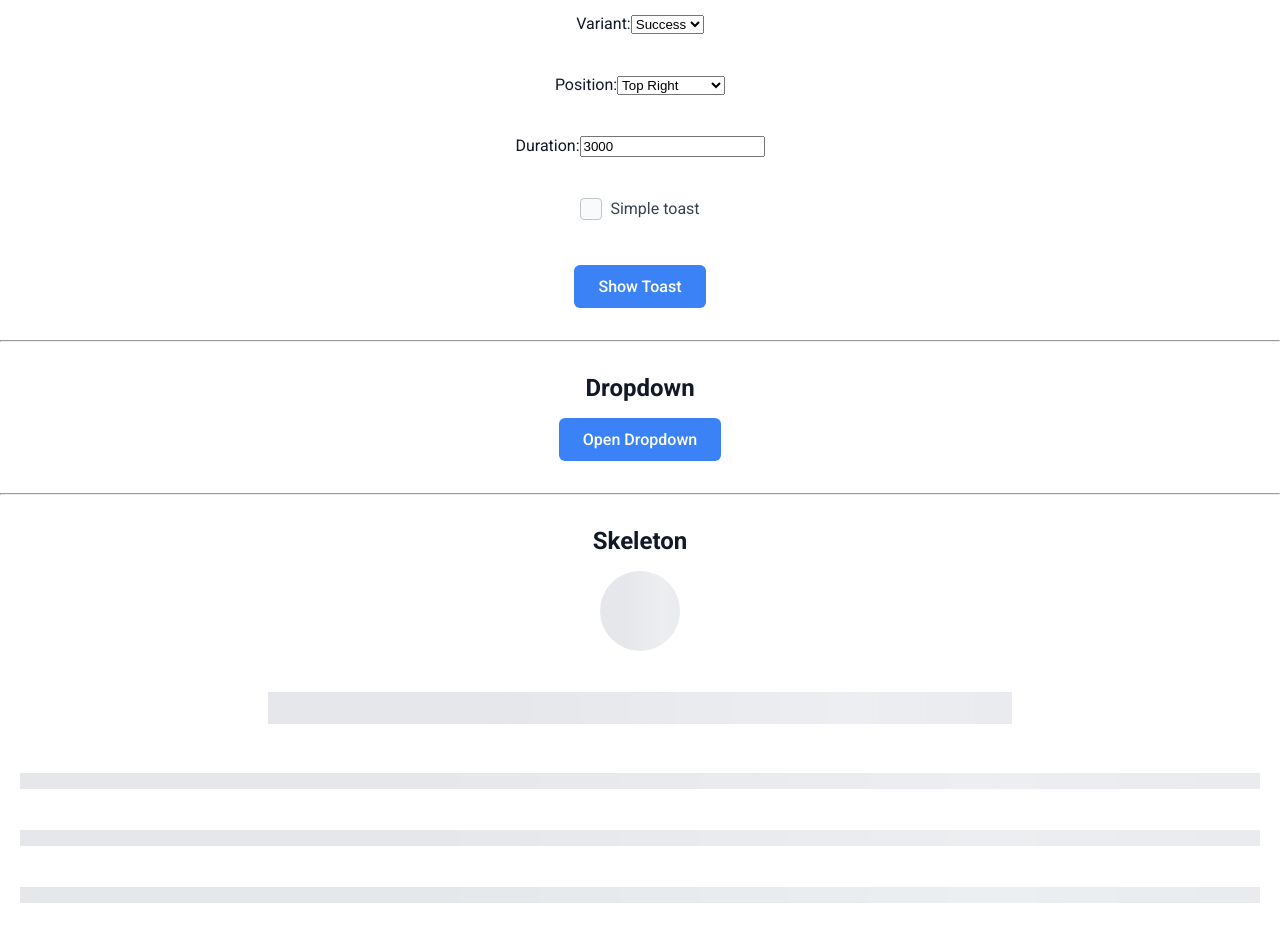
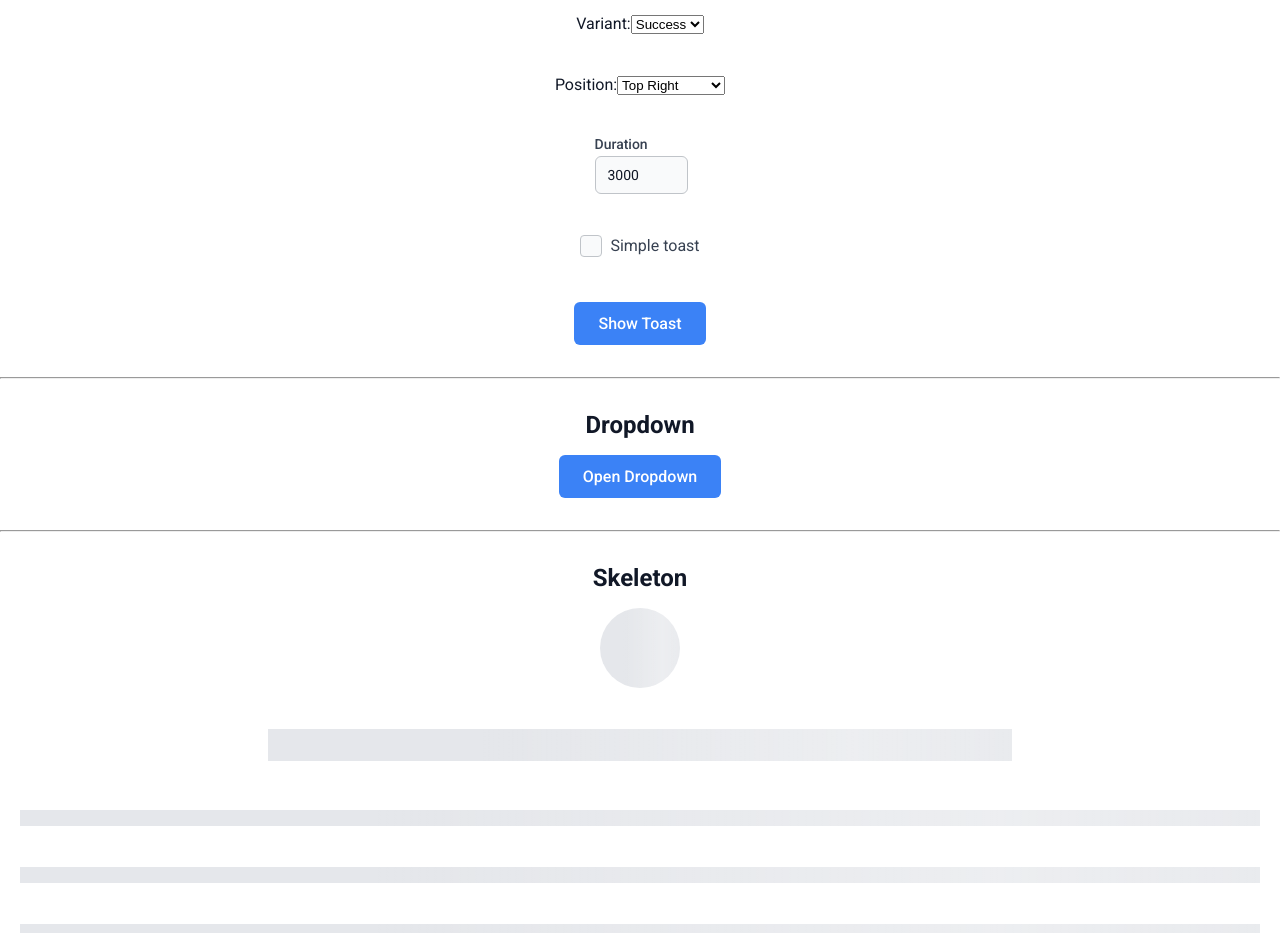
Before and after one commit to edgarimai/vue-smart-ui, a Vue app: page / in a window 1280 px wide. Shown: the part 1240-2173 px from the top of the page. Built offline with nearby package versions, Linux system fonts and the light colour scheme.

Commit message:
feat(BaseInput): add min and max props with validation logic

```diff
--- a/src/App.vue
+++ b/src/App.vue
@@ -496,8 +496,17 @@ onMounted(() => {
           </select>
         </div>
         <div class="select-group">
-          <label>Duration:</label>
-          <input type="number" v-model="pageState.toast.duration" />
+          <BaseInput
+            v-model="pageState.toast.duration"
+            label="Duration"
+            type="number"
+            :min="100"
+            :max="10000"
+            :rules="[
+              { minValue: 100, message: 'Minimum value is 100' },
+              { maxValue: 10000, message: 'Maximum value is 10000' },
+            ]"
+          />
         </div>
         <div class="select-group">
           <BaseCheckbox v-model="pageState.toast.simple" label="Simple toast" />
--- a/src/components/BaseInput.vue
+++ b/src/components/BaseInput.vue
@@ -78,6 +78,14 @@ const props = defineProps({
     type: String,
     default: '',
   },
+  min: {
+    type: [Number, String],
+    default: null,
+  },
+  max: {
+    type: [Number, String],
+    default: null,
+  },
   mask: {
     type: [String, Object],
     default: null,
@@ -123,6 +131,14 @@ const validators = {
     valid: !value || new RegExp(pattern).test(value),
     message: 'Invalid format',
   }),
+  minValue: (value, min) => ({
+    valid: !value || Number(value) >= min,
+    message: `Value must be at least ${min}`,
+  }),
+  maxValue: (value, max) => ({
+    valid: !value || Number(value) <= max,
+    message: `Value must be no more than ${max}`,
+  }),
 }
 
 // Validation logic
@@ -144,6 +160,7 @@ const validate = (value) => {
 
     if (typeof rule === 'object') {
       const [validatorName, config] = Object.entries(rule)[0]
+      console.log(validatorName, config)
       const validator = validators[validatorName]
 
       if (validator) {
@@ -391,6 +408,8 @@ onMounted(() => {
         :required="isRequired"
         :aria-required="isRequired"
         :maxlength="maxLength"
+        :min="min"
+        :max="max"
         class="base-input__field"
         @input="handleInput"
         @focus="handleFocus"
```
